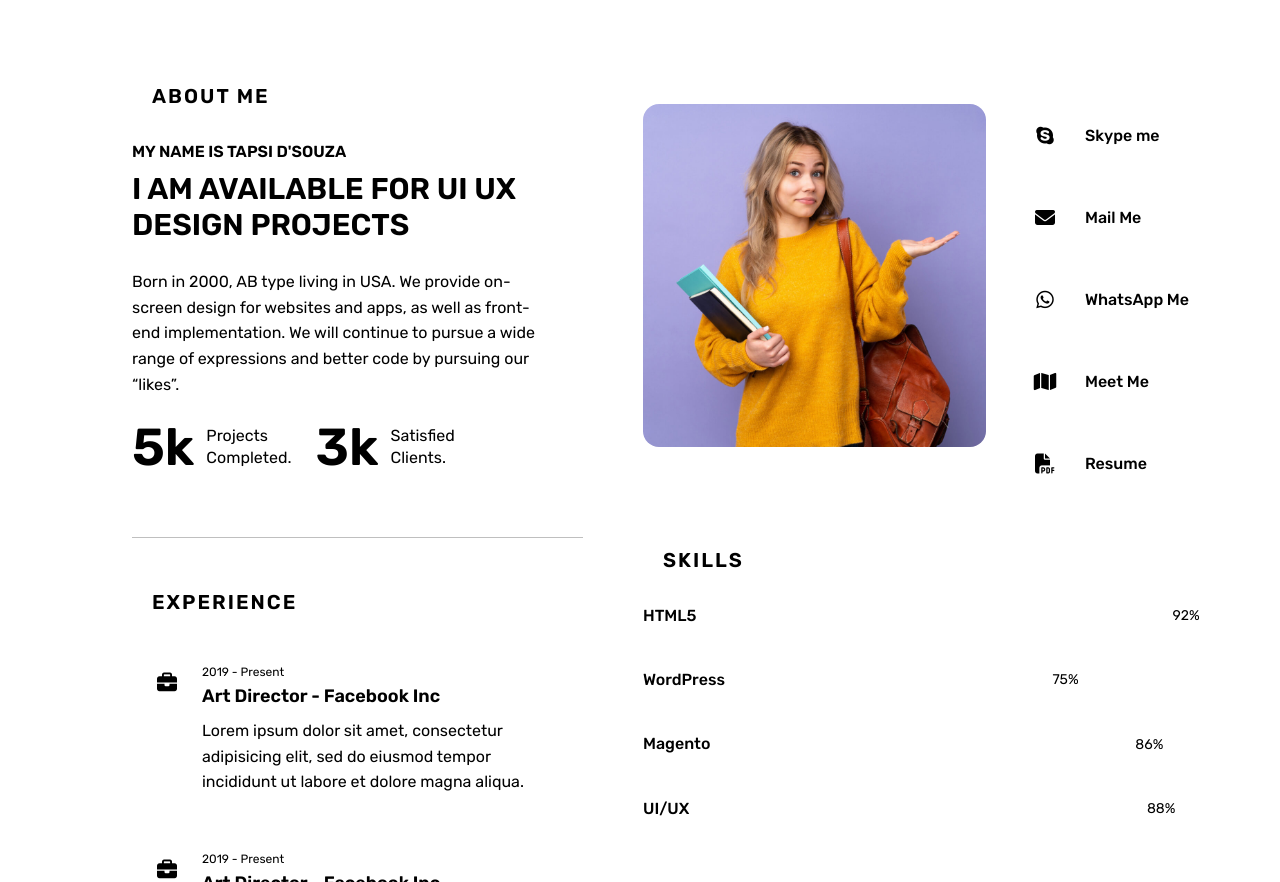
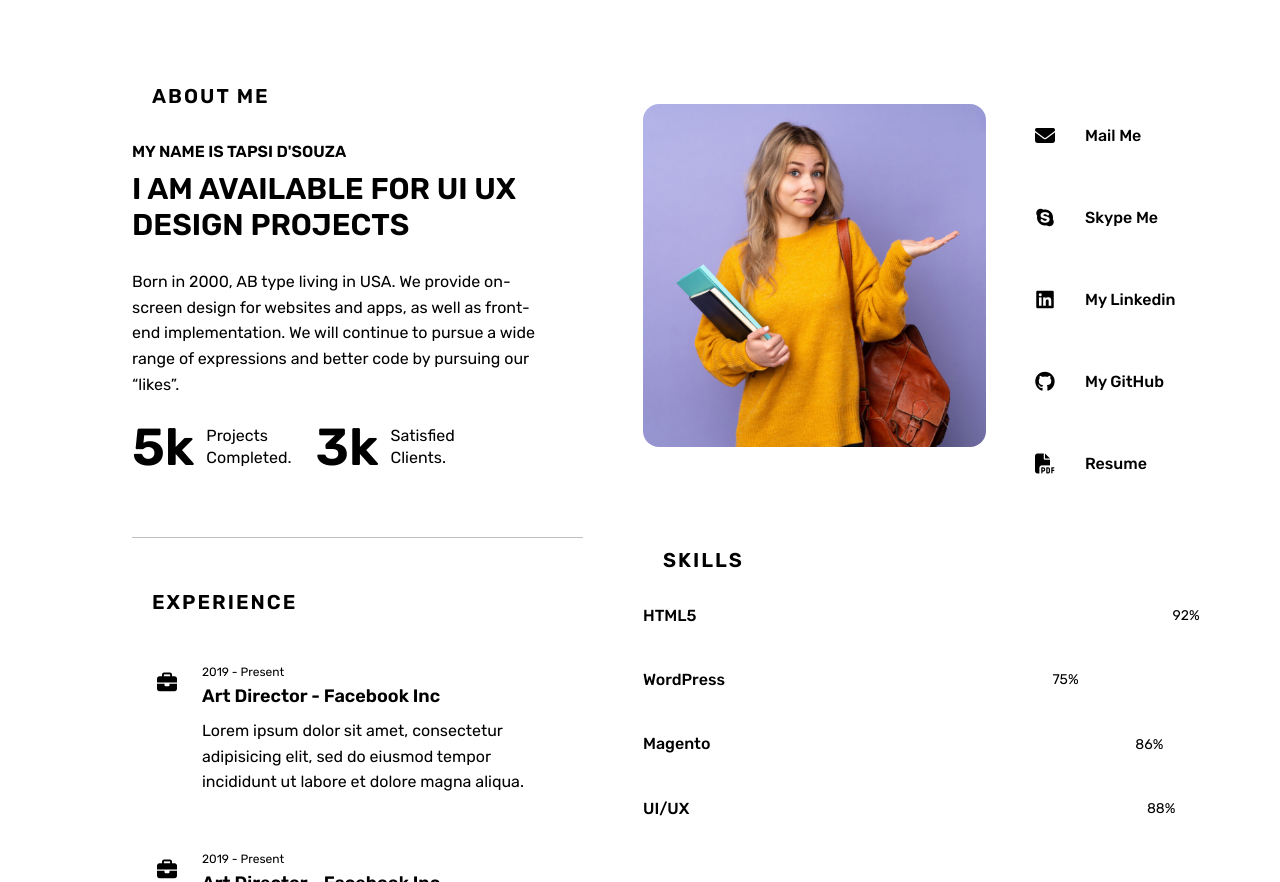
Before and after one commit to NahidEbrahimian/nahidebrahimian.github.io, a plain HTML site: page index.html in a window 1280 px wide. Shown: the part 820-1702 px from the top of the page. Drawn offline with nearby package versions, Linux system fonts and the light colour scheme.

Commit message:
Update social media urls

```diff
--- a/index.html
+++ b/index.html
@@ -44,8 +44,9 @@
         <!-- Brand -->
         <div class="logo">
             <a class="navbar-brand" href="#">
-                <img class="logo-dark" title="" alt="" src="img/logo.svg">
-                <img class="logo-light" title="" alt="" src="img/logo-light.svg">
+                <!-- <img class="logo-dark" title="" alt="" src="img/logo.svg">
+                <img class="logo-light" title="" alt="" src="img/logo-light.svg"> -->
+                Nahid
             </a>
         </div>
         <!-- / -->
@@ -205,34 +206,34 @@
                                         <ul>
                                             <li>
                                                 <div class="a-icon">
-                                                    <i class="fab fa-skype"></i>
+                                                    <i class="fa fa-envelope"></i>
                                                 </div>
                                                 <div class="a-text">
-                                                    <a class="text-reset stretched-link" href="#">Skype me</a>
+                                                    <a class="text-reset stretched-link" href="nsebrahimian@gmail.com">Mail Me</a>
                                                 </div>
                                             </li>
                                             <li>
                                                 <div class="a-icon">
-                                                    <i class="fa fa-envelope"></i>
+                                                    <i class="fab fa-skype"></i>
                                                 </div>
                                                 <div class="a-text">
-                                                    <a class="text-reset stretched-link" href="#">Mail Me</a>
+                                                    <a class="text-reset stretched-link" href="live:556bf4fada0a5184">Skype Me</a>
                                                 </div>
                                             </li>
                                             <li>
                                                 <div class="a-icon">
-                                                    <i class="fab fa-whatsapp"></i>
+                                                    <i class="fab fa-linkedin"></i>
                                                 </div>
                                                 <div class="a-text">
-                                                    <a class="text-reset stretched-link" href="#">WhatsApp Me</a>
+                                                    <a class="text-reset stretched-link" href="https://www.linkedin.com/in/nahidebrahimian/">My Linkedin</a>
                                                 </div>
                                             </li>
                                             <li>
                                                 <div class="a-icon">
-                                                    <i class="fa fa-map"></i>
+                                                    <i class="fa fa-github"></i>
                                                 </div>
                                                 <div class="a-text">
-                                                    <a class="text-reset stretched-link" href="#">Meet Me</a>
+                                                    <a class="text-reset stretched-link" href="https://github.com/NahidEbrahimian">My GitHub</a>
                                                 </div>
                                             </li>
                                             <li>
@@ -240,7 +241,7 @@
                                                     <i class="fa-solid fa-file-pdf"></i>
                                                 </div>
                                                 <div class="a-text">
-                                                    <a class="text-reset stretched-link" href="#">Resume</a>
+                                                    <a class="text-reset stretched-link" href="https://drive.google.com/file/d/1hRX_U-CBfvZa5DrNbHZePlAy4VZ0ObQU/view?usp=sharing">Resume</a>
                                                 </div>
                                             </li>
                                         </ul>
```
